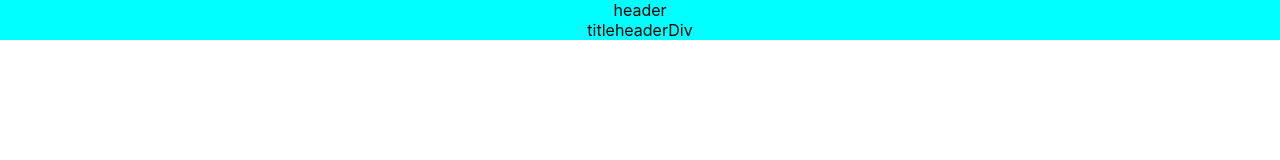
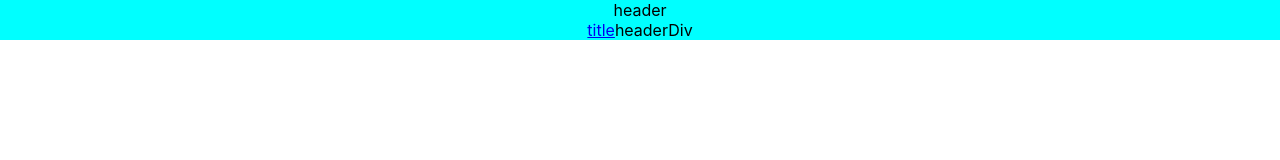
Before and after one commit to vyteking/ArtGalleryHwarang, a React (Create React App) app in the folder ArtGalleryHwarangReactFrontend/: page / in a window 1280 px wide. Shown: the top 160 px of the page. Built offline with nearby package versions, Linux system fonts and the light colour scheme.

Commit message:
Moved React Router to `index` file. Imported css files for some components.

```diff
--- a/ArtGalleryHwarangReactFrontend/src/comment/commenteditor.jsx
+++ b/ArtGalleryHwarangReactFrontend/src/comment/commenteditor.jsx
@@ -1,3 +1,5 @@
+import './commenteditor.css'
+
 function CommentEditor(postindex, commentauthorindex, commentindex) {
     return () => {
         <div>
--- a/ArtGalleryHwarangReactFrontend/src/comment/commentview.jsx
+++ b/ArtGalleryHwarangReactFrontend/src/comment/commentview.jsx
@@ -1,3 +1,5 @@
+import './commentview.css'
+
 function CommentViewer(postindex, commentauthorindex, commentindex) {
     return () => {
         <div>
--- a/ArtGalleryHwarangReactFrontend/src/index.js
+++ b/ArtGalleryHwarangReactFrontend/src/index.js
@@ -1,14 +1,15 @@
 import React from 'react';
 import ReactDOM from 'react-dom/client';
+import { BrowserRouter as Router, Routes, Route, Navigate } from 'react-router-dom'
 import './index.css';
 import App from './App';
 import reportWebVitals from './reportWebVitals';
 
 const root = ReactDOM.createRoot(document.getElementById('root'));
 root.render(
-  <React.StrictMode>
+  <Router><React.StrictMode>
     <App />
-  </React.StrictMode>
+  </React.StrictMode></Router>
 );
 
 // If you want to start measuring performance in your app, pass a function
--- a/ArtGalleryHwarangReactFrontend/src/pageroutes.jsx
+++ b/ArtGalleryHwarangReactFrontend/src/pageroutes.jsx
@@ -10,7 +10,6 @@ import Signuppage from './userinfo/signuppage';
 
 function PageRoutes() {
   return (
-    <Router>
       <Routes>
         <Route path="/" element={<Homepage />} />
         <Route path="/login" element={<Loginpage />} />
@@ -19,7 +18,6 @@ function PageRoutes() {
         <Route path="/u/:userindex1st/info" element={<UserInfoPage />} />
         <Route path="*" element={<Navigate to="/" />} />  {/* 잘못된 경로 리디렉션 */}
       </Routes>
-    </Router>
   );
 }
 
--- a/ArtGalleryHwarangReactFrontend/src/ui/header/header.jsx
+++ b/ArtGalleryHwarangReactFrontend/src/ui/header/header.jsx
@@ -1,4 +1,5 @@
 import React, { useState } from 'react'
+import { Link } from "react-router-dom";
 import './header.css'
 import Base from '../../base'
 import Headeruserstatusbox from '../../userinfo/headeruserstatusbox'
@@ -24,7 +25,7 @@ function Header() {
                     <image src=""/>
                 </div>
                 <div id="headertitle" className="headerclass">
-                    title
+                    <Link to="/">title</Link>
                 </div>
                 <div id="headeruserinfoDiv" className="headerclass" onclick="DisplayHeaderUserInfoStatusBox()">
                     <Usericon/>
```
Also changed, not shown: 2 other files (tests, documents, lock files or other folders).
